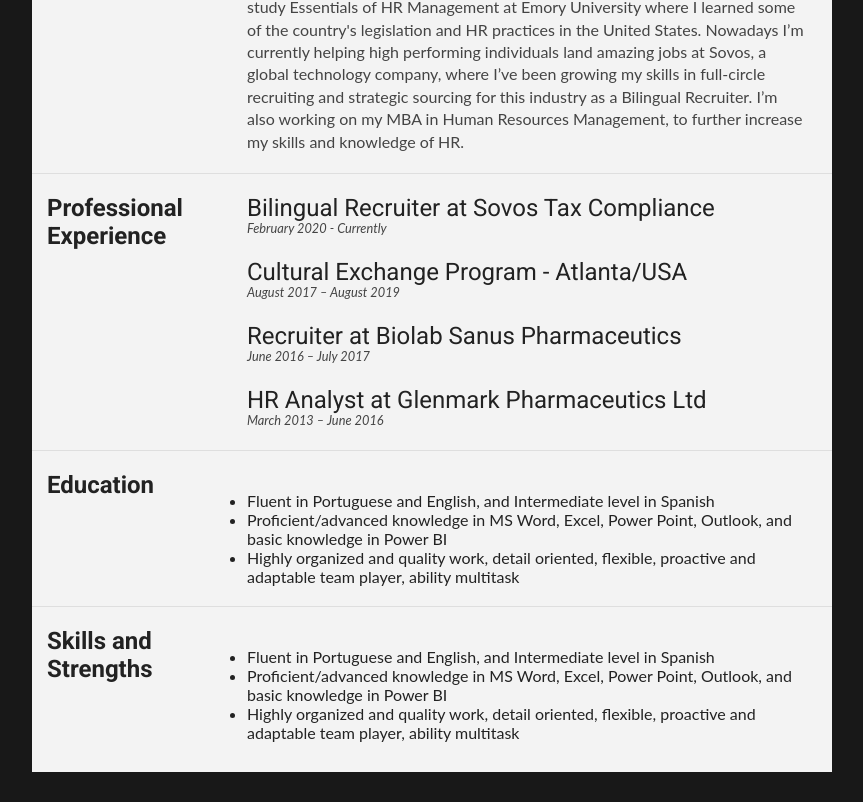
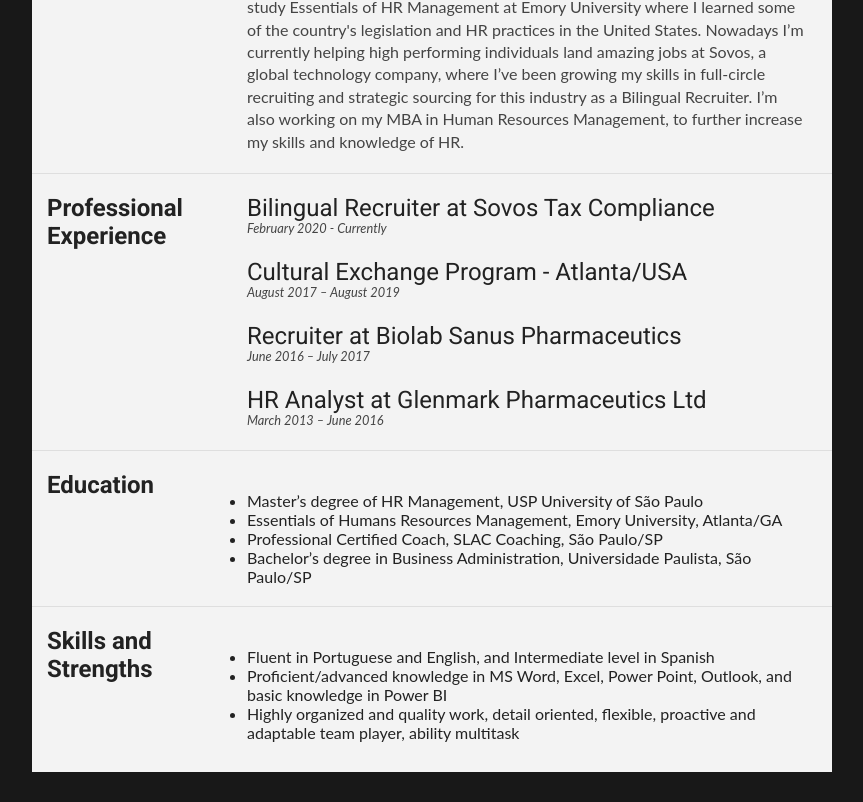
Before and after one commit to thalitafl/CV-Tech-Recruiter, a plain HTML site: page index.html in a window 1280 px wide. Shown: the part 524-1326 px from the top of the page, without its empty margins (208-1071 px from the left). Drawn offline with Linux system fonts and the light colour scheme.

Commit message:
Alterações de Eduacação

```diff
--- a/index.html
+++ b/index.html
@@ -94,9 +94,10 @@
     <div class="section-content">
       <article> <p>
         <ul class="itens">
-  <li>Fluent in Portuguese and English, and Intermediate level in Spanish</li>
-<li>Proficient/advanced knowledge in MS Word, Excel, Power Point, Outlook, and basic knowledge in Power BI</li>
-<li>Highly organized and quality work, detail oriented, flexible, proactive and adaptable team player, ability multitask</li>
+  <li>Master’s degree of HR Management, USP University of São Paulo</li>
+<li>Essentials of Humans Resources Management, Emory University, Atlanta/GA </li>
+<li>Professional Certified Coach, SLAC Coaching, São Paulo/SP </li>
+<li>Bachelor’s degree in Business Administration, Universidade Paulista, São Paulo/SP</li>
       </p>
       </article>
 
```
